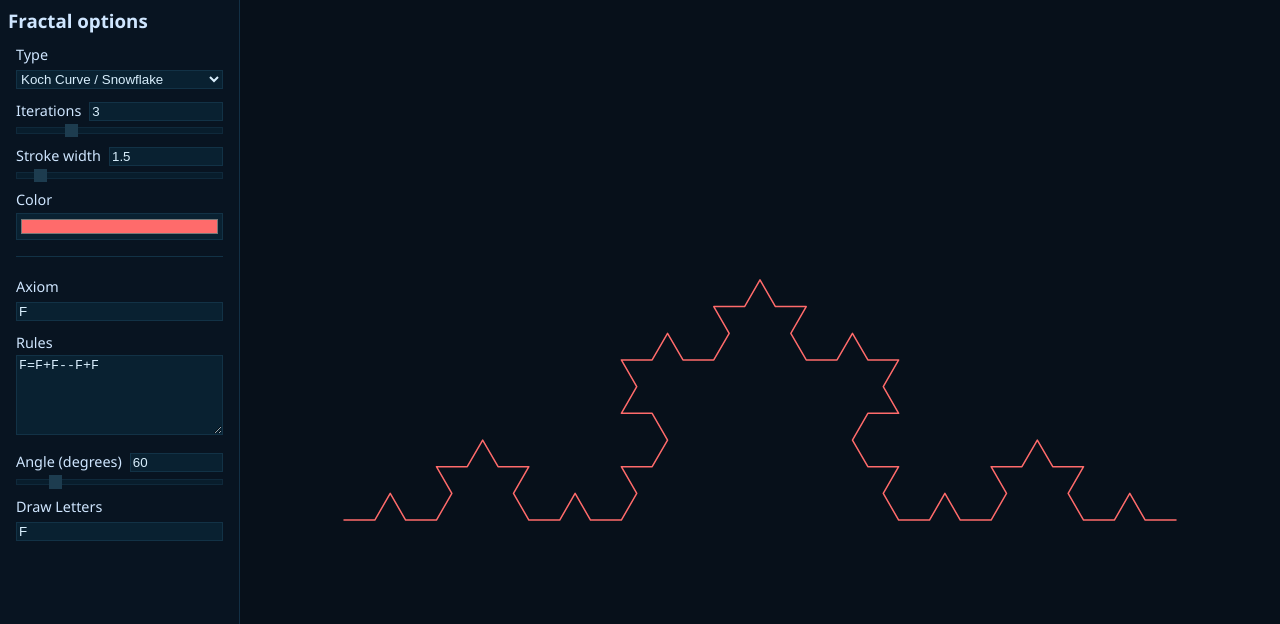
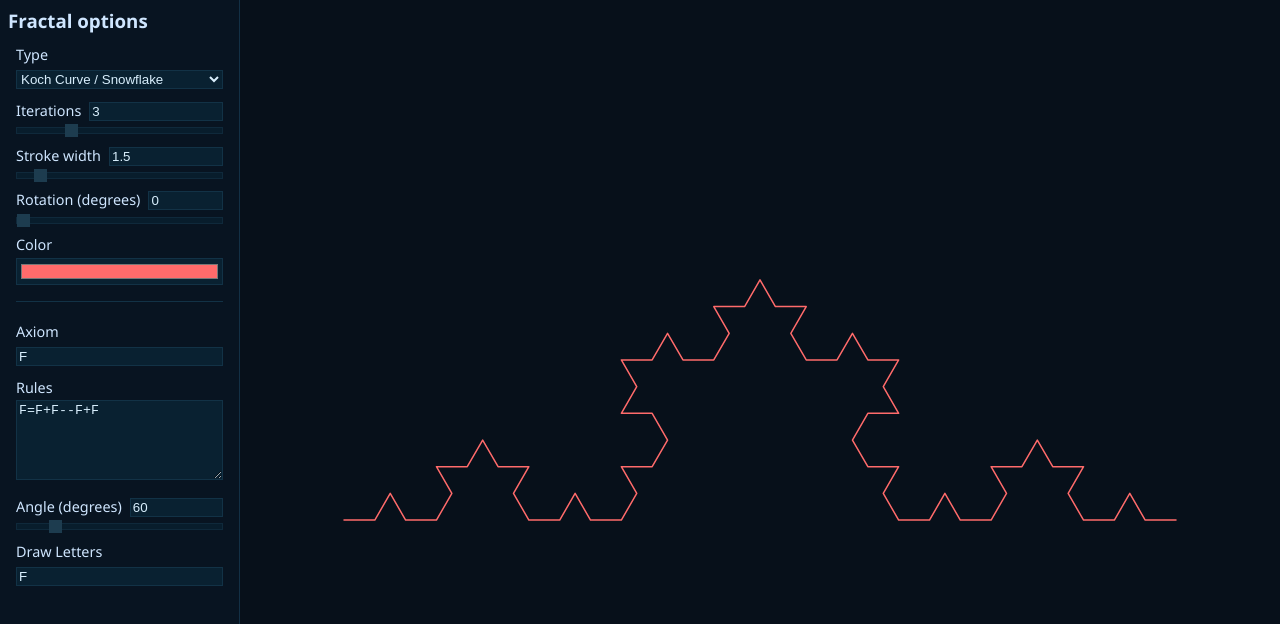
Before and after one commit to Jala3400/fractal-experiments, a SvelteKit app: page / in a window 1280 px wide. Shown: the top 624 px of the page. Built offline with nearby package versions, Linux system fonts and the light colour scheme.

Commit message:
Rotate the fractal

```diff
--- a/src/lib/components/organisms/FractalControls.svelte
+++ b/src/lib/components/organisms/FractalControls.svelte
@@ -20,6 +20,7 @@
         iterations?: number;
         strokeWidth?: number;
         color?: string;
+        rotation?: number;
         updateRules?: () => void;
     }
 
@@ -30,6 +31,7 @@
         iterations = $bindable(3),
         strokeWidth = $bindable(1.5),
         color = $bindable("#ff6b6b"),
+        rotation = $bindable(0),
         updateRules = () => {
             currentDef.rules = parseRulesText(rulesText);
         },
@@ -66,6 +68,15 @@
         step={0.5}
     />
 
+    <NumericControl
+        label="Rotation (degrees)"
+        id="rotation-input"
+        bind:value={rotation}
+        min={0}
+        max={360}
+        step={5}
+    />
+
     <ColorControl label="Color" id="color-input" bind:value={color} />
 
     <hr />
@@ -83,8 +94,9 @@
         label="Angle (degrees)"
         id="angle-input"
         bind:value={currentDef.angle}
+        min={0}
         max={360}
-        step={15}
+        step={5}
     />
 
     <TextControl
--- a/src/routes/+page.svelte
+++ b/src/routes/+page.svelte
@@ -54,6 +54,7 @@
     let zoom = $state(0.8);
     let offsetX = $state(0);
     let offsetY = $state(0);
+    let rotation = $state(0);
     let dragging = $state(false);
     let lastMouseX = $state(0);
     let lastMouseY = $state(0);
@@ -73,11 +74,29 @@
         const pts = fractalPoints;
         if (pts.length < 2) return;
 
-        // Apply zoom and pan to points
-        const transformedPts = pts.map((p) => ({
-            x: (p.x - width / 2) * zoom + width / 2 + offsetX,
-            y: (p.y - height / 2) * zoom + height / 2 + offsetY,
-        }));
+        // Apply zoom, pan, and rotation to points
+        const centerX = width / 2;
+        const centerY = height / 2;
+        const rotationRad = (rotation * Math.PI) / 180;
+
+        const transformedPts = pts.map((p) => {
+            // Skip NaN markers
+            if (isNaN(p.x) || isNaN(p.y)) return { x: NaN, y: NaN };
+
+            // Translate to origin
+            let x = p.x - centerX;
+            let y = p.y - centerY;
+
+            // Apply rotation
+            const rotX = x * Math.cos(rotationRad) - y * Math.sin(rotationRad);
+            const rotY = x * Math.sin(rotationRad) + y * Math.cos(rotationRad);
+
+            // Apply zoom and pan
+            return {
+                x: (rotX * zoom) + centerX + offsetX,
+                y: (rotY * zoom) + centerY + offsetY,
+            };
+        });
 
         ctx.beginPath();
         let needsMove = true;
@@ -142,6 +161,7 @@
                 zoom = 0.8;
                 offsetX = 0;
                 offsetY = 0;
+                rotation = 0;
             }
         };
         window.addEventListener("keydown", handleKeyDown);
@@ -222,6 +242,7 @@
             bind:iterations
             bind:strokeWidth
             bind:color
+            bind:rotation
             {updateRules}
         />
     </aside>
```
